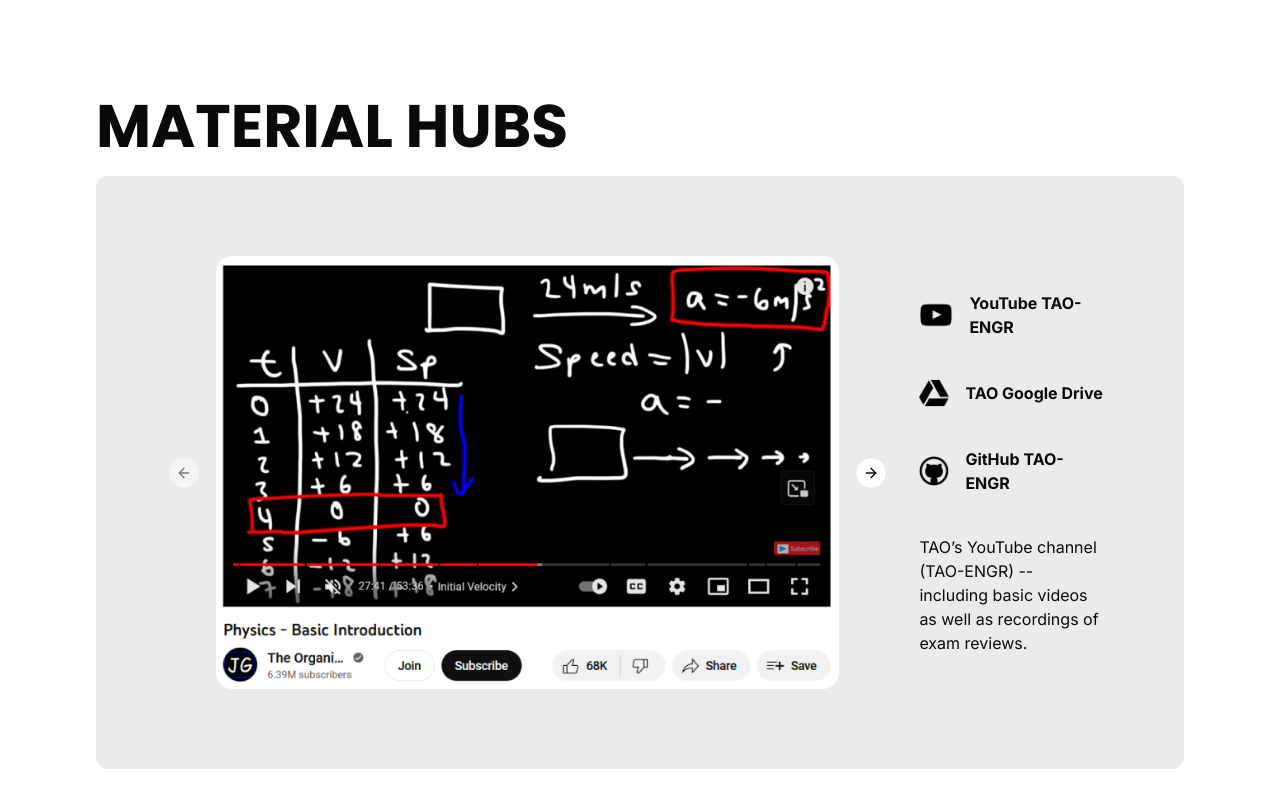
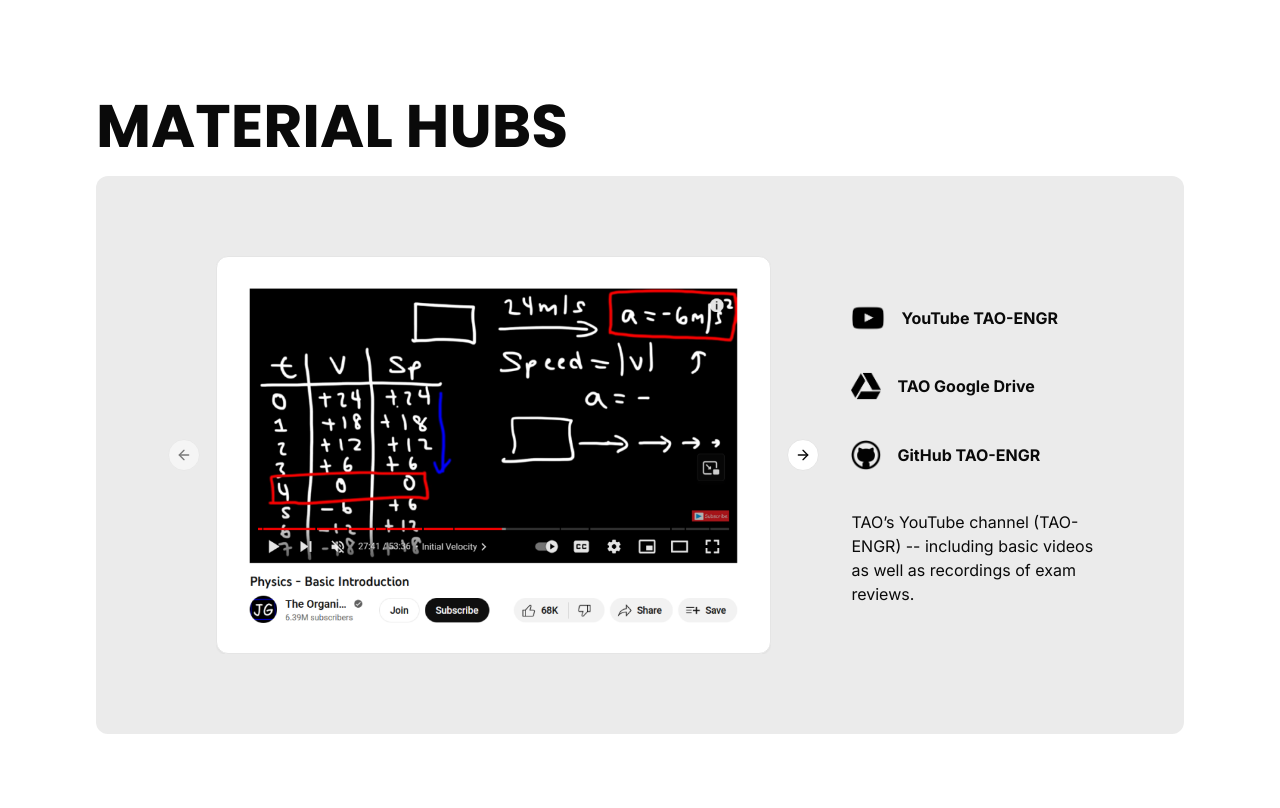
Before and after one commit to TAO-ENGR/club-website, a Next.js app in the folder club-website/: page / in a window 1280 px wide. Shown: the top 808 px of the page. Built offline with nearby package versions, Linux system fonts and the light colour scheme.

Commit message:
used cards in carousel

```diff
--- a/club-website/src/app/page.tsx
+++ b/club-website/src/app/page.tsx
@@ -9,16 +9,24 @@
     CarouselNext,
     CarouselPrevious,
     CarouselApi
-  } from "@/components/ui/carousel"
+} from "@/components/ui/carousel"
+import {
+    Card,
+    CardContent,
+    CardDescription,
+    CardFooter,
+    CardHeader,
+    CardTitle,
+} from "@/components/ui/card"
 
 export default function Resources() {
   const [imageSrc, setImageSrc] = useState('/yt_vid.png'); // State for image source
   const [api, setApi] = useState<CarouselApi>()
   const [carouselIndex, setCarouselIndex] = useState(0); // State for carousel index
   const carouselImages = [
-    { src: '/yt_vid.png', alt: 'Youtube Image', width: 850, height: 200, text: 'TAO’s YouTube channel (TAO-ENGR) -- including basic videos as well as recordings of exam reviews.'},
-    { src: '/drive_ss.png', alt: 'Drive Image', width: 850, height: 200, text: 'Access TAO’s shared resources including review materials and practice problems on tx.ag/taodrive.'},
-    { src: '/gh_ss.png', alt: 'Github Image', width: 850, height: 200, text: 'TAO’s Github (TAO-ENGR) -- including projects and example code for certain programming concepts.'}
+    { src: '/yt_vid.png', alt: 'Youtube Image', width: 500, height: 200, text: 'TAO’s YouTube channel (TAO-ENGR) -- including basic videos as well as recordings of exam reviews.'},
+    { src: '/drive_ss.png', alt: 'Drive Image', width: 500, height: 200, text: 'Access TAO’s shared resources including review materials and practice problems on tx.ag/taodrive.'},
+    { src: '/gh_ss.png', alt: 'Github Image', width: 500, height: 200, text: 'TAO’s Github (TAO-ENGR) -- including projects and example code for certain programming concepts.'}
   ];
   const [text, setText] = useState(carouselImages[0].text);
 
@@ -71,7 +79,11 @@
             <CarouselContent>
               {carouselImages.map((image, index) => (
                 <CarouselItem key={index}>
-                  <Image src={image.src} alt={image.alt} width={image.width} height={image.height}/>
+                  <Card>
+                    <CardContent className="flex justify-center items-center">
+                      <Image src={image.src} alt={image.alt} width={image.width} height={image.height}/>
+                    </CardContent>
+                  </Card>
                 </CarouselItem>
               ))}
             </CarouselContent>
--- /dev/null
+++ b/club-website/src/components/ui/card.tsx
@@ -0,0 +1,79 @@
+import * as React from "react"
+
+import { cn } from "@/lib/utils"
+
+const Card = React.forwardRef<
+  HTMLDivElement,
+  React.HTMLAttributes<HTMLDivElement>
+>(({ className, ...props }, ref) => (
+  <div
+    ref={ref}
+    className={cn(
+      "rounded-xl border bg-card text-card-foreground shadow-sm",
+      className
+    )}
+    {...props}
+  />
+))
+Card.displayName = "Card"
+
+const CardHeader = React.forwardRef<
+  HTMLDivElement,
+  React.HTMLAttributes<HTMLDivElement>
+>(({ className, ...props }, ref) => (
+  <div
+    ref={ref}
+    className={cn("flex flex-col space-y-1.5 p-4", className)}
+    {...props}
+  />
+))
+CardHeader.displayName = "CardHeader"
+
+const CardTitle = React.forwardRef<
+  HTMLParagraphElement,
+  React.HTMLAttributes<HTMLHeadingElement>
+>(({ className, ...props }, ref) => (
+  <h3
+    ref={ref}
+    className={cn(
+      "text-2xl font-semibold leading-none tracking-tight",
+      className
+    )}
+    {...props}
+  />
+))
+CardTitle.displayName = "CardTitle"
+
+const CardDescription = React.forwardRef<
+  HTMLParagraphElement,
+  React.HTMLAttributes<HTMLParagraphElement>
+>(({ className, ...props }, ref) => (
+  <p
+    ref={ref}
+    className={cn("text-sm text-muted-foreground", className)}
+    {...props}
+  />
+))
+CardDescription.displayName = "CardDescription"
+
+const CardContent = React.forwardRef<
+  HTMLDivElement,
+  React.HTMLAttributes<HTMLDivElement>
+>(({ className, ...props }, ref) => (
+  <div ref={ref} className={cn("p-6 pt-6", className)} {...props} />
+))
+CardContent.displayName = "CardContent"
+
+const CardFooter = React.forwardRef<
+  HTMLDivElement,
+  React.HTMLAttributes<HTMLDivElement>
+>(({ className, ...props }, ref) => (
+  <div
+    ref={ref}
+    className={cn("flex items-center p-0 pt-0", className)}
+    {...props}
+  />
+))
+CardFooter.displayName = "CardFooter"
+
+export { Card, CardHeader, CardFooter, CardTitle, CardDescription, CardContent }
```
